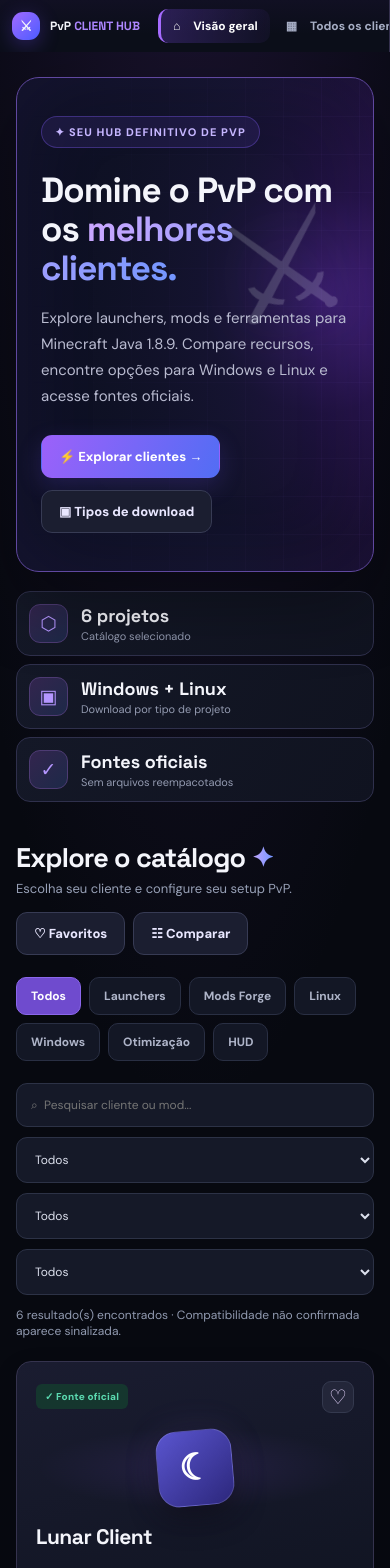
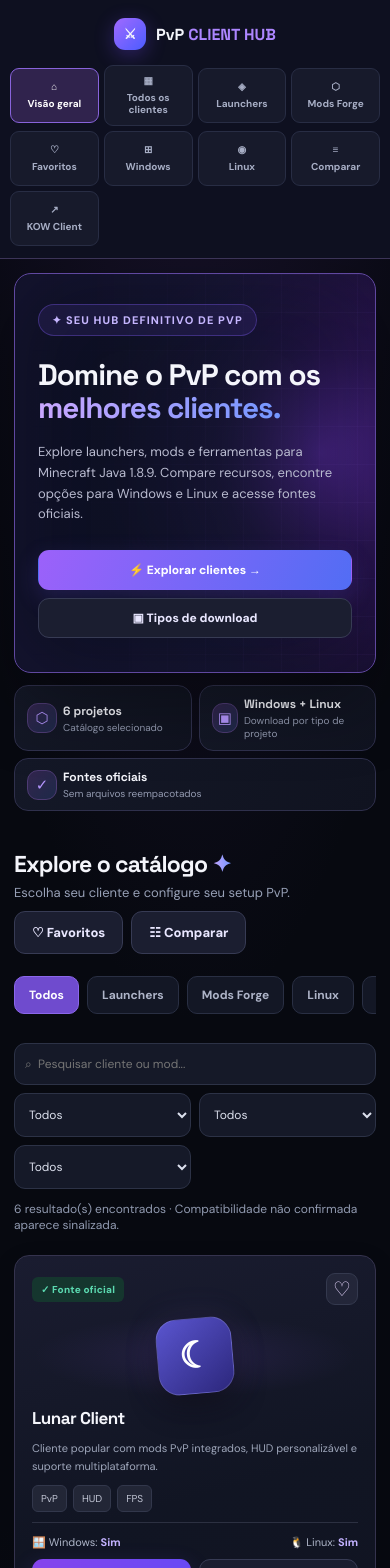
Before and after one commit to silasquercloud/pvp-client-hub, a Next.js app: page / in a window 390 px wide. Shown: the top 1568 px of the page. Built offline with nearby package versions, Linux system fonts and the light colour scheme.

Commit message:
Fix mobile layout: compact navigation grid, responsive hero, cards and filters

```diff
--- a/app/globals.css
+++ b/app/globals.css
@@ -35,3 +35,62 @@
 @media(max-width:1180px){.side-nav{width:204px;min-width:204px}.app-content .grid{grid-template-columns:repeat(2,minmax(0,1fr))}}
 @media(max-width:800px){.app-shell{display:block}.side-nav{position:sticky;top:0;width:100%;height:auto;min-width:0;display:flex;flex-direction:row;overflow-x:auto;gap:4px;align-items:center;padding:9px 12px;scrollbar-width:none}.side-nav::-webkit-scrollbar{display:none}.side-brand{padding:0 14px 0 0;font-size:12px}.side-brand .brand-icon{width:28px;height:28px;font-size:14px}.side-label,.side-bottom{display:none}.side-link{white-space:nowrap;font-size:12px;padding:9px 12px}.side-link small{display:none}.app-content .topbar{display:none}.app-content .shell{padding:0 16px}.app-content .hero{padding:38px 24px}.app-content .grid{grid-template-columns:repeat(2,minmax(0,1fr))}}
 @media(max-width:580px){.app-content .grid{grid-template-columns:1fr}.app-content .hero h1{font-size:35px}.app-content .hero{min-height:350px}.app-content .hero-art{opacity:.17}.app-content .card-logo{height:82px}}
+
+/* Mobile usability pass: avoid desktop sidebar spilling into a narrow screen */
+html,body{max-width:100%;overflow-x:clip}
+@media(max-width:800px){
+ .side-nav{position:relative;display:grid;grid-template-columns:repeat(4,minmax(0,1fr));width:100%;max-width:100%;gap:5px;padding:12px 10px;background:#0e1020;border-right:0;border-bottom:1px solid #3c3458;overflow:visible;height:auto}
+ .side-brand{grid-column:1/-1;justify-content:center;padding:6px 0 10px;font-size:16px}
+ .side-brand .brand-icon{height:32px;width:32px}
+ .side-link{min-width:0;white-space:normal;display:flex;flex-direction:column;justify-content:center;text-align:center;gap:5px;padding:9px 2px;min-height:55px;font-size:10px;line-height:1.2;background:#171a2b;border:1px solid #282d44;border-radius:9px}
+ .side-link.active{border-left:1px solid #8863db;border-color:#8863db;background:#30234d}
+ .side-link span{overflow-wrap:anywhere}
+ .app-content .shell{max-width:100%;padding:0 14px}
+ .app-content .hero{margin-top:14px;min-height:0;padding:30px 23px 34px;border-radius:17px}
+ .app-content .hero-inner{max-width:100%}
+ .app-content .hero h1{font-size:clamp(29px,7.6vw,40px);line-height:1.13;letter-spacing:-1px}
+ .app-content .hero p{font-size:13px;line-height:1.6}
+ .app-content .hero-art{display:none}
+ .app-content .hero-actions{display:grid;grid-template-columns:1fr 1fr;gap:8px}
+ .app-content .hero-actions .btn{padding:11px 8px;font-size:11px}
+ .app-content .metrics{grid-template-columns:repeat(3,minmax(0,1fr));gap:7px;margin:12px 0 25px}
+ .app-content .metric{padding:10px 7px;gap:6px;flex-direction:column;text-align:center}
+ .app-content .metric-icon{height:30px;width:30px;font-size:15px}
+ .app-content .metric strong{font-size:11px}
+ .app-content .metric span{font-size:9px}
+ .app-content .section-heading h2{font-size:23px}
+ .app-content .toolbar{display:flex;flex-wrap:nowrap;overflow-x:auto;padding-bottom:7px;scrollbar-width:thin}
+ .app-content .toolbar button{flex:0 0 auto}
+ .app-content .filters{display:grid;grid-template-columns:repeat(2,minmax(0,1fr));gap:8px}
+ .app-content .filters input{grid-column:1/-1}
+ .app-content .filters>*{min-width:0;width:100%;font-size:12px;padding:12px 10px}
+ .app-content .grid{grid-template-columns:repeat(2,minmax(0,1fr));gap:10px}
+ .app-content .card{padding:12px;gap:10px}
+ .app-content .card h3{font-size:17px}
+ .app-content .card p{font-size:11px}
+ .app-content .card .actions{display:flex;flex-direction:column}
+ .app-content .card .actions .btn{width:100%}
+ .app-content .compat{flex-direction:column}
+ .app-content .guide-grid{grid-template-columns:1fr}
+}
+@media(max-width:580px){
+ .app-content .grid{grid-template-columns:1fr}
+ .app-content .card{padding:17px}
+ .app-content .card .actions{flex-direction:row}
+ .app-content .card .actions .btn{width:auto}
+ .app-content .card .compat{flex-direction:row}
+ .app-content .hero-actions{grid-template-columns:1fr}
+ .app-content .hero-actions .btn{font-size:12px}
+ .app-content .metrics{grid-template-columns:1fr 1fr}
+ .app-content .metric:last-child{grid-column:1/-1}
+ .app-content .metric{flex-direction:row;text-align:left;padding:10px 12px}
+ .app-content .metric strong{font-size:12px}
+ .app-content .metric span{font-size:10px}
+ .app-content .filters{grid-template-columns:1fr 1fr}
+ .app-content .section-heading{gap:10px}
+}
+@media(max-width:370px){
+ .side-nav{grid-template-columns:repeat(3,minmax(0,1fr))}
+ .app-content .hero h1{font-size:28px}
+ .app-content .card .actions{flex-direction:column}
+}
```
